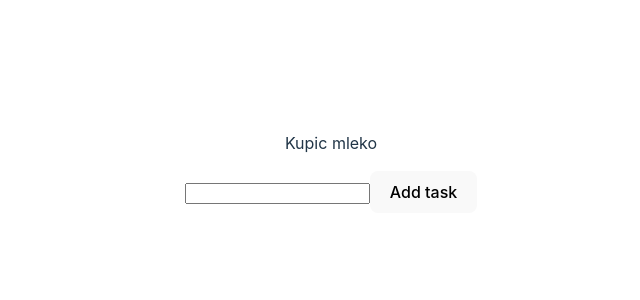
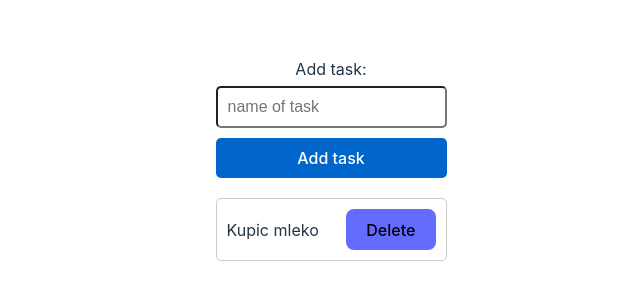
Before and after one commit to CarolinaFledgling/redux-workshop, a React (Vite) app: page / in a window 1280 px wide. Shown: the part 236-536 px from the top of the page, without its empty margins (309-949 px from the left). Built offline with nearby package versions, Linux system fonts and the light colour scheme.

Commit message:
added some styles

```diff
--- a/src/App.jsx
+++ b/src/App.jsx
@@ -5,8 +5,8 @@ import ToDoView from "./features/todos/ToDoView";
 function App() {
   return (
     <div className="App">
+      <Form/>
       <ToDoView />
-      <Form/>
     </div>
   );
 }
--- a/src/components/Form/Form.jsx
+++ b/src/components/Form/Form.jsx
@@ -17,19 +17,21 @@ const Form = () => {
     };
     dispatch(addTask(newTask));
 
-    setValueInput("")
-
+    setValueInput("");
   };
 
   return (
-    <div>
+    <form onSubmit={(e) => e.preventDefault()} className="form-container">
+      <label htmlFor="taskInput">Add task:</label>
       <input
+        id="taskInput"
         type="text"
         value={valueInput}
         onChange={(e) => setValueInput(e.target.value)}
+        placeholder="name of task"
       />
       <button onClick={handleAddTask}>Add task</button>
-    </div>
+    </form>
   );
 };
 
--- a/src/features/todos/ToDoView.jsx
+++ b/src/features/todos/ToDoView.jsx
@@ -11,8 +11,9 @@ const ToDoView = () => {
     <div>
       {todos.map((todo) => {
         return (
-          <div key={todo.id}>
-            <p>{todo.taskName}</p>
+          <div className="container-task" key={todo.id} >
+            <p className="task-text">{todo.taskName}</p>
+            <button>Delete</button>
           </div>
         );
       })}
--- a/src/index.css
+++ b/src/index.css
@@ -43,7 +43,7 @@ button {
   font-size: 1em;
   font-weight: 500;
   font-family: inherit;
-  background-color: #1a1a1a;
+  background-color: #646cff;
   cursor: pointer;
   transition: border-color 0.25s;
 }
@@ -63,7 +63,69 @@ button:focus-visible {
   a:hover {
     color: #747bff;
   }
-  button {
-    background-color: #f9f9f9;
-  }
+
 }
+
+.container-task {
+  display: flex;
+  align-items: center;
+  justify-content: space-between;
+  margin-bottom: 10px;
+  padding: 10px;
+  border: 1px solid #ccc;
+  border-radius: 5px;
+}
+
+.task-text {
+  margin: 0;
+  font-size: 16px;
+}
+
+.completed {
+  text-decoration: line-through;
+  color: #999;
+}
+
+.delete-btn {
+  background-color: #dc3545;
+  border: none;
+  color: #fff;
+  padding: 5px 10px;
+  border-radius: 5px;
+  cursor: pointer;
+  transition: background-color 0.2s ease-in-out;
+}
+
+.delete-btn:hover {
+  background-color: #c82333;
+}
+
+
+
+/* Form component styles */
+.form-container {
+  display: flex;
+  flex-direction: column;
+  margin-bottom: 20px;
+}
+
+.form-container label {
+  margin-bottom: 5px;
+}
+
+.form-container input[type="text"] {
+  padding: 10px;
+  font-size: 16px;
+  border-radius: 5px;
+  margin-bottom: 10px;
+}
+
+.form-container button {
+  padding: 10px;
+  font-size: 16px;
+  border-radius: 5px;
+  border: none;
+  background-color: #0066cc;
+  color: white;
+  cursor: pointer;
+}
```
